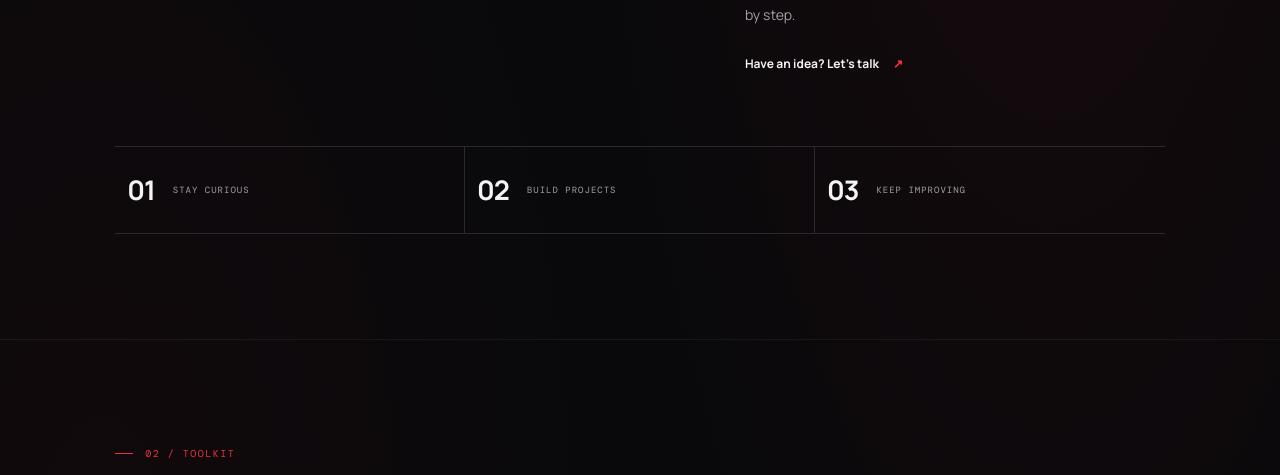
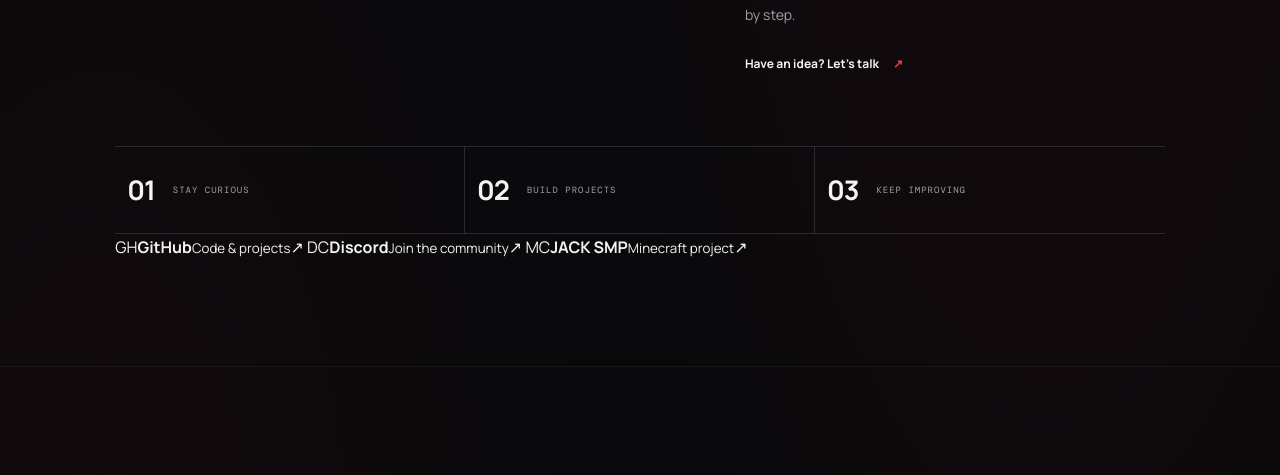
Before and after one commit to harkishdheer-bit/harkish-verse, a Flask app: page / in a window 1280 px wide. Shown: the part 1206-1681 px from the top of the page. Run offline with Flask 3, Linux system fonts and the light colour scheme.

Commit message:
Add profile shortcut cards to About section

```diff
--- a/templates/index.html
+++ b/templates/index.html
@@ -71,6 +71,11 @@
         </div>
       </div>
       <div class="stat-strip"><div><strong>01</strong><span>STAY CURIOUS</span></div><div><strong>02</strong><span>BUILD PROJECTS</span></div><div><strong>03</strong><span>KEEP IMPROVING</span></div></div>
+      <div class="profile-links" aria-label="Harkish online profiles">
+        <a class="profile-link" href="https://github.com/harkishdheer-bit" target="_blank" rel="noopener noreferrer"><span class="profile-link-icon">GH</span><span><strong>GitHub</strong><small>Code &amp; projects</small></span><span class="profile-link-arrow">↗</span></a>
+        <a class="profile-link" href="https://discord.gg/Dg9zKAfAr" target="_blank" rel="noopener noreferrer"><span class="profile-link-icon">DC</span><span><strong>Discord</strong><small>Join the community</small></span><span class="profile-link-arrow">↗</span></a>
+        <a class="profile-link" href="#minecraft-smp"><span class="profile-link-icon">MC</span><span><strong>JACK SMP</strong><small>Minecraft project</small></span><span class="profile-link-arrow">↗</span></a>
+      </div>
     </section>
 
     <section class="section" id="skills">
```
